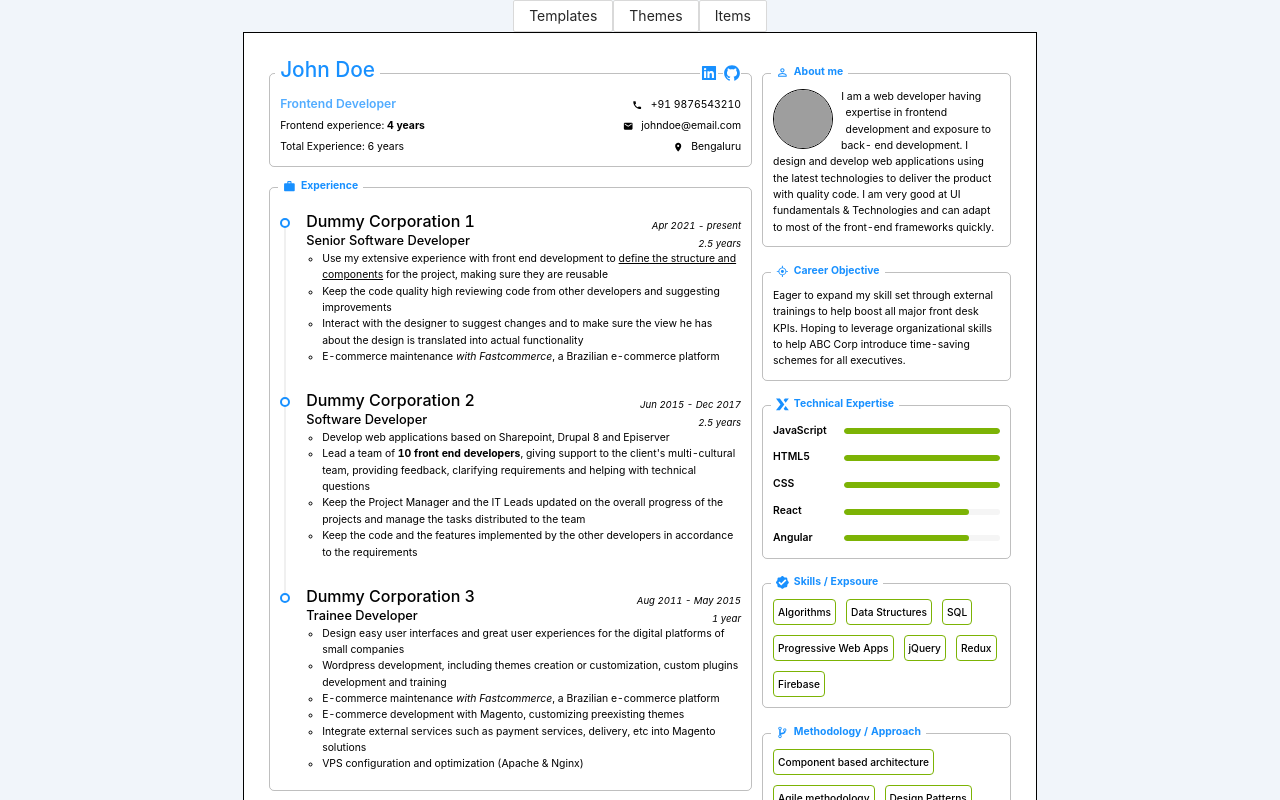
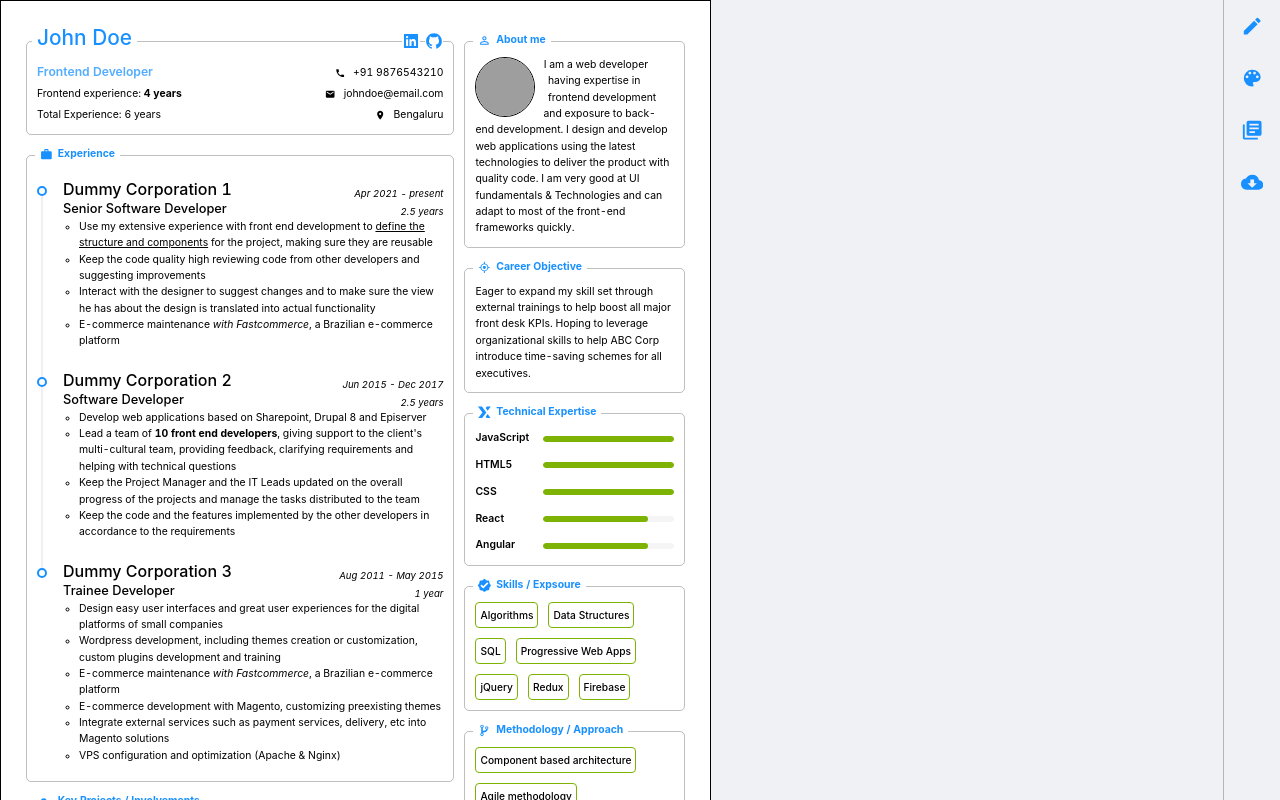
Before and after one commit to sadanandpai/resume-builder, a React (Vite) app: page / in a window 1280 px wide. Shown: the top 800 px of the page. Built offline with nearby package versions, Linux system fonts and the light colour scheme; grey boxes are pictures that could not be loaded.

Commit message:
sidedrawer Configuration

```diff
--- a/src/App.tsx
+++ b/src/App.tsx
@@ -1,7 +1,6 @@
-import React, { useState } from "react";
+import React from "react";
 import { ThemeProvider } from "styled-components";
-import { SettingsHeader } from "./components/core/settings-header/SettingsHeader";
-import { Resume } from "./components/pages/Resume";
+import { Home } from "./components/pages/Home";
 import { useThemes } from "./components/stores/theme.store";
 
 export function App() {
@@ -9,9 +8,8 @@ export function App() {
 
   return (
     <>
-      <SettingsHeader />
       <ThemeProvider theme={theme}>
-        <Resume />
+        <Home />
       </ThemeProvider>
     </>
   );
--- /dev/null
+++ b/src/components/pages/Home.tsx
@@ -0,0 +1,17 @@
+import React from 'react'
+import styled from "styled-components";
+import { Resume } from './Resume'
+import { Sidebar } from './Sidebar'
+
+const HomeWrapper = styled.div`
+    display: flex;
+`;
+
+export const Home = () => {
+    return (
+        <HomeWrapper>
+            <Resume />
+            <Sidebar />
+        </HomeWrapper>
+    )
+}
--- a/src/components/pages/Sidebar.tsx
+++ b/src/components/pages/Sidebar.tsx
@@ -1,17 +1,77 @@
-import React from 'react'
+import React, { useState } from 'react'
 import styled from "styled-components";
-import 'quill/dist/quill.snow.css';
+import { SideDrawer } from "../widgets/SideDrawer";
 
-const Container = styled.div`
-  width: 23rem;
-  background: #fff;
-  padding: 1.25rem;
+import {MdEdit, MdColorLens, MdCloudDownload, MdLibraryBooks} from "react-icons/md"
+
+
+const Sider = styled.nav`
+    position: fixed;
+    top: 0;
+    right: 0;
+    height: 100%;
+    font-size: 1.4rem;
+    padding: 8px;
+    background: #eff1f5;
+    border-left: 1px solid rgba(0,0,0,0.25);
+`;
+
+const IconWrapper = styled.div`
+    outline-color: transparent;
+    margin-bottom: 1rem;
+`;
+
+const IconButton = styled.button`
+    position: relative;
+    display: flex;
+    flex-direction: row;
+    cursor: pointer;
+    justify-content: center;
+    align-items: center;
+    height: 36px;
+    width: 40px;
+    background: transparent;
+    border 0;
+    border-radius: 2px;
+    pading: 0;
+    color: rgb(230, 230, 230);
 `;
 
 export const Sidebar = () => {
+    const [visible, setVisible] = useState(false);
+
+    const showDrawer = () => {
+        setVisible(true);
+    };
+    const onClose = () => {
+        setVisible(false);
+    };
+
     return (
-        <Container>
-            Hello
-        </Container>
-    )
+        <div style={{width: "640px"}}>
+            <Sider>
+                <IconWrapper>
+                    <IconButton onClick={showDrawer}>
+                        <MdEdit fill="#1890ff" />
+                    </IconButton>
+                </IconWrapper>
+                <IconWrapper>
+                    <IconButton>
+                        <MdColorLens fill="#1890ff" />
+                    </IconButton>
+                </IconWrapper>
+                <IconWrapper>
+                    <IconButton>
+                        <MdLibraryBooks fill="#1890ff" />
+                    </IconButton>
+                </IconWrapper>
+                <IconWrapper>
+                    <IconButton>
+                        <MdCloudDownload fill="#1890ff" />
+                    </IconButton>
+                </IconWrapper>
+            </Sider>
+            <SideDrawer open={visible} onClose={onClose} />
+        </div>
+    );
 }
--- /dev/null
+++ b/src/components/widgets/SideDrawer.jsx
@@ -0,0 +1,198 @@
+import React from "react";
+import { PlusOutlined, DeleteOutlined } from "@ant-design/icons";
+import styled from "styled-components";
+import { Checkbox, Drawer } from "antd";
+import {
+  Collapse as AntCollapse,
+  Input as AntInput,
+  Button as AntButton,
+} from "antd";
+
+const { Panel } = AntCollapse;
+
+const Container = styled.div`
+  width: 35rem;
+  background: #eff1f5;
+  padding: 1.25rem;
+`;
+
+const Topic = styled.p`
+  font-size: 0.875rem;
+  font-weight: 600;
+  color: #1b253e;
+  margin-bottom: 7px;
+`;
+
+const SubTopic = styled.p`
+  font-size: 0.75rem;
+  font-weight: 600;
+  color: #1b253e;
+  margin-bottom: 7px;
+`;
+
+const Wrapper = styled.div`
+  margin: 8px 0;
+`;
+
+const InputWrap = styled.div`
+  position: relative;
+  border-radius: 3px;
+  padding: 0.625rem;
+  border: 1px solid #e0e0e0;
+  background: #eff1f5;
+`;
+
+const Input = styled(AntInput)`
+  border: 1px solid #d5d5d5;
+  height: 2.625rem;
+  padding: 0.625rem;
+  max-width: 100%;
+  background: #fff;
+  color: #000;
+  border-radius: 2px;
+  margin-bottom: 5px;
+`;
+
+const PrimaryButton = styled(AntButton)`
+  border: 1px solid #09b3af;
+  border-radius: 2px;
+  background: #09b3af;
+  color: #fff;
+`;
+
+const FullButton = styled(AntButton)`
+  border: 1px solid #09b3af;
+  border-radius: 2px;
+  background: #09b3af;
+  color: #fff;
+  width: 100%;
+`;
+
+const Collapse = styled(AntCollapse)`
+  .ant-collapse-content-box {
+    background: #eff1f5;
+  }
+`;
+
+const Flex = styled.div`
+  display: flex;
+  justify-content: space-between;
+  align-items: center;
+  gap: 10px;
+`;
+
+const DeleteIcon = styled.div`
+  position: absolute;
+  top: 8px;
+  right: 8px;
+`;
+
+export function SideDrawer({ open, onClose }) {
+  return (
+    <Drawer
+      title="Edit Resume"
+      width={640}
+      placement="right"
+      closable={true}
+      style={{ right: "56px" }}
+      bodyStyle={{ background: "#eff1f5" }}
+      onClose={onClose}
+      visible={open}
+      mask={false}
+    >
+      <Container>
+        <Collapse defaultActiveKey={["6"]}>
+          <Panel header="About me" key="1">
+            <Wrapper>
+              <Topic>Profile</Topic>
+              <InputWrap>
+                <Input />
+                <PrimaryButton>Upload</PrimaryButton>
+              </InputWrap>
+            </Wrapper>
+            <Wrapper>
+              <Topic>Text</Topic>
+              <Input />
+            </Wrapper>
+          </Panel>
+          <Panel header="Experience" key="2">
+            <Wrapper>
+              <Topic>Title</Topic>
+              <Input />
+            </Wrapper>
+            <Wrapper>
+              <Topic>Position</Topic>
+              <Input />
+            </Wrapper>
+            <Wrapper>
+              <Topic>Experience</Topic>
+            </Wrapper>
+          </Panel>
+          <Panel header="Projects" key="3">
+            <Wrapper>
+              <Topic>Projects</Topic>
+            </Wrapper>
+          </Panel>
+          <Panel header="Certificates" key="4">
+            <Wrapper>
+              <Topic>Certificates</Topic>
+            </Wrapper>
+          </Panel>
+          <Panel header="Objective" key="5">
+            <Wrapper>
+              <Topic>Text</Topic>
+              <Input />
+            </Wrapper>
+          </Panel>
+          <Panel header="Expertise" key="6">
+            <Wrapper>
+              <InputWrap>
+                <SubTopic>Label</SubTopic>
+                <Input />
+                <Flex>
+                  <div>
+                    <SubTopic>Start</SubTopic>
+                    <Input />
+                  </div>
+                  <div>
+                    <SubTopic>End</SubTopic>
+                    <Input />
+                  </div>
+                  <div>
+                    <Checkbox>Enable</Checkbox>
+                  </div>
+                </Flex>
+                <DeleteIcon>
+                  <DeleteOutlined />
+                </DeleteIcon>
+              </InputWrap>
+            </Wrapper>
+            <Wrapper>
+              <InputWrap>
+                <SubTopic>Label</SubTopic>
+                <Input placeholder="Label" />
+                <Flex>
+                  <div>
+                    <SubTopic>Start</SubTopic>
+                    <Input />
+                  </div>
+                  <div>
+                    <SubTopic>End</SubTopic>
+                    <Input />
+                  </div>
+                  <div>
+                    <Checkbox>Enable</Checkbox>
+                  </div>
+                </Flex>
+                <DeleteIcon>
+                  <DeleteOutlined />
+                </DeleteIcon>
+              </InputWrap>
+            </Wrapper>
+            <FullButton icon={<PlusOutlined />}>Add Block</FullButton>
+          </Panel>
+        </Collapse>
+      </Container>
+    </Drawer>
+  );
+}
--- a/src/index.css
+++ b/src/index.css
@@ -4,17 +4,18 @@ body {
   -webkit-font-smoothing: antialiased;
   -moz-osx-font-smoothing: grayscale;
   font-size: 0.65rem;
-  background: #f1f5fa;
+  background: #eff1f5;
 }
 
 @page {
   size: A4;
 }
 
-ul, li{
+ul,
+li {
   font-size: 0.65rem;
 }
 
-p{
+p {
   margin: 0;
 }
--- a/tsconfig.json
+++ b/tsconfig.json
@@ -13,7 +13,8 @@
     "resolveJsonModule": true,
     "isolatedModules": true,
     "noEmit": true,
-    "jsx": "react"
+    "jsx": "react",
+    "noImplicitAny": false
   },
   "include": ["./src"]
 }
```
